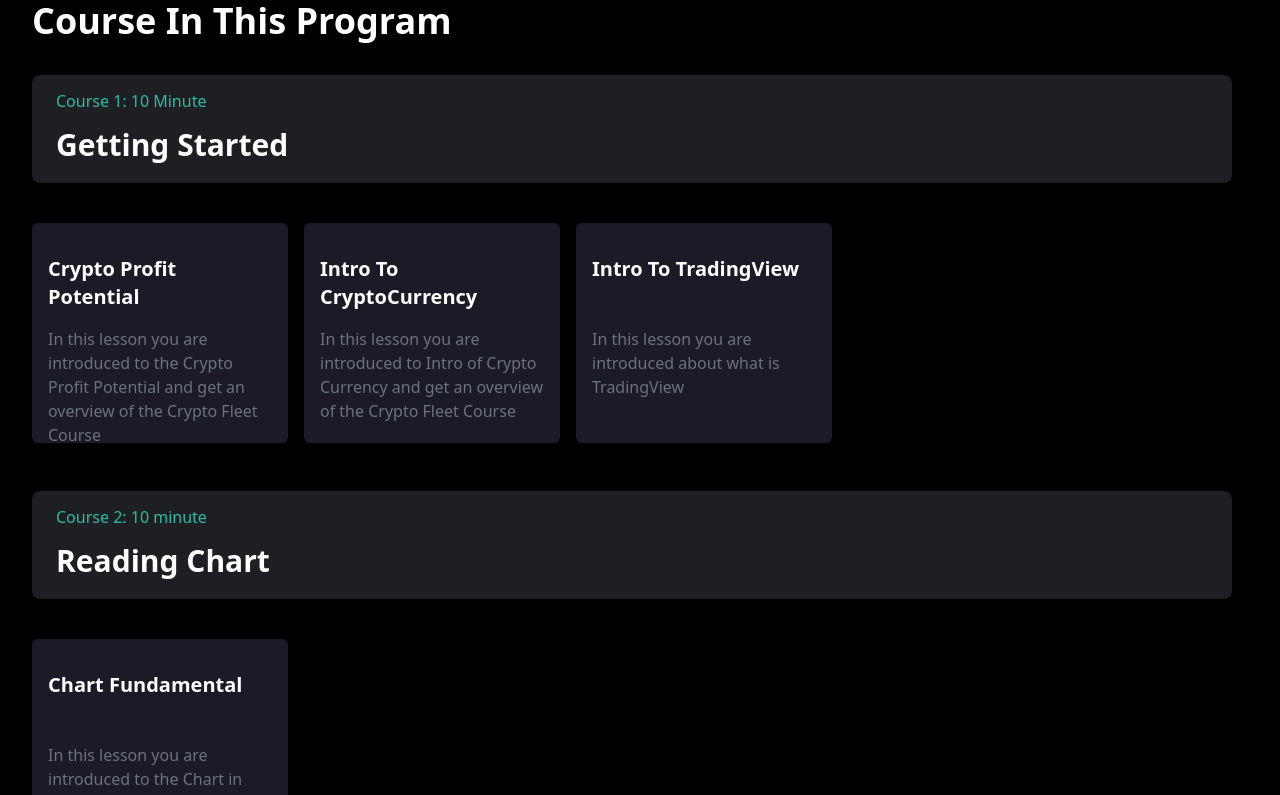
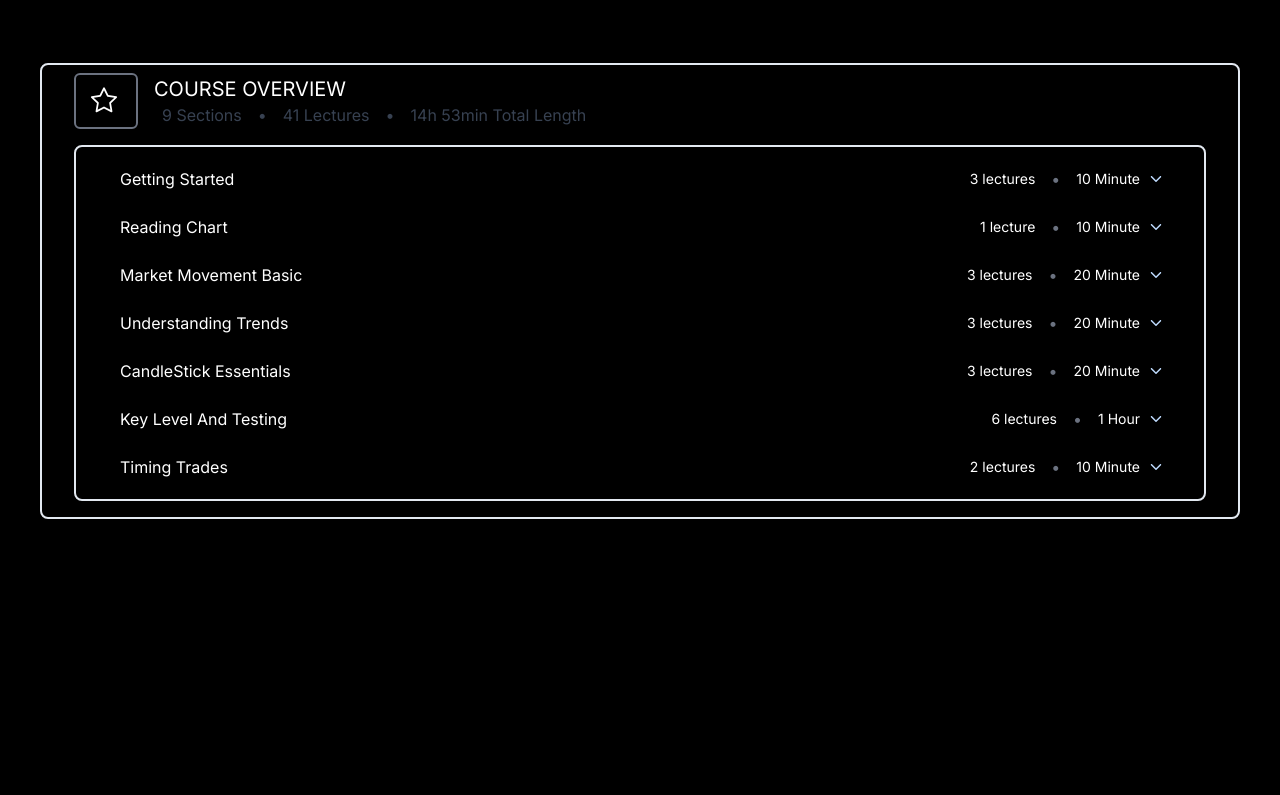
Before and after one commit to Salman-Aijaz/Course-Intro, a Next.js app: page / in a window 1280 px wide. Shown: the part 1540-2335 px from the top of the page. After the commit the page ends 2075 px from the top, so only its background shows below. Built offline with nearby package versions, Linux system fonts and the light colour scheme.

Commit message:
Course New

```diff
--- a/src/app/Components/CourseProgram.tsx
+++ b/src/app/Components/CourseProgram.tsx
@@ -1,293 +1,154 @@
-
 "use client";
-import Image from "next/image";
 import React, { useState } from "react";
-import "slick-carousel/slick/slick.css";
-import "slick-carousel/slick/slick-theme.css";
-import { FaBookOpen } from "react-icons/fa6";
-import { FiBookOpen } from "react-icons/fi";
-
-interface ReadMoreState {
-  [courseIndex: number]: {
-    [lessonIndex: number]: boolean;
-  };
-}
-
-
-const CourseProgram = () => {
-  const [showCourse, setShowCourse] = useState(false);
-  const [readMore, setReadMore] = useState<ReadMoreState>({});
-  const [showFullName, setShowFullName] = useState<ReadMoreState>({});
-
-
-
-
-
-  const toggleReadDisplay = (courseIndex: number, lessonIndex: number) => {
-    setReadMore((prevStates) => ({
-      ...prevStates,
-      [courseIndex]: {
-        ...prevStates[courseIndex],
-        [lessonIndex]: !prevStates[courseIndex]?.[lessonIndex],
-      },
-    }));
-  };
-
-
-  const getReadMore = (text: string, courseIndex: number, lessonIndex: number) => {
-    if (readMore[courseIndex]?.[lessonIndex]) {
-      return text;
-    } else {
-      return text.length > 111 ? `${text.slice(0, 111)} ` : text;
-    }
-  };
-
-  const toggleNameDisplay = (courseIndex:number,lessonIndex:number) => {
-    setShowFullName((prevState)=>({
-      ...prevState,
-      [courseIndex]:{
-        ...prevState[courseIndex],
-        [lessonIndex]:!prevState[courseIndex]?.[lessonIndex],
-      },
-    }))
-  };
-
-  const getDisplayName = (title: string,courseIndex:number,lessonIndex:number) => {
-    if (showFullName[courseIndex]?.[lessonIndex]) {
-      return title;
-    } else {
-      return title.length >= 30 ? `${title.slice(0, 30)} ` : title;
-    }
-  };
+import { IoIosArrowDown } from "react-icons/io";
+import { FiVideo } from "react-icons/fi";
+import { GoStar } from "react-icons/go";
 
 const courses = [
   {
     title: "Getting Started",
+    lectures: "3 lectures",
     time: "10 Minute",
     lessons: [
-        {
-          chapter: "Chapter 1",
-          title: "Crypto Profit Potential",
-          description: "In this lesson you are introduced to the Crypto Profit Potential and get an overview of the Crypto Fleet Course",
-        },
-        {
-          chapter: "Chapter 2",
-          title: "Intro To CryptoCurrency",
-          description: "In this lesson you are introduced to Intro of Crypto Currency and get an overview of the Crypto Fleet Course",
-        },
-        {
-          chapter: "Chapter 3",
-          title: "Intro To TradingView",
-          description: "In this lesson you are introduced about what is TradingView ",
-        },
+      { topic: "Crypto Profit Potential" },
+      { topic: "Intro To CryptoCurrency" },
+      { topic: "Intro To TradingView" },
     ],
   },
   {
     title: "Reading Chart",
-      time: "10 minute",
-      lessons: [
-        {
-          chapter: "Chapter 1",
-          title: "Chart Fundamental",
-          description: "In this lesson you are introduced to the Chart in Trading and get an overview of the Crypto Fleet Course",
-        },
-      ],
+    time: "10 Minute",
+    lectures: "1 lecture",
+    lessons: [{ topic: "Chart Fundamental" }],
   },
   {
     title: "Market Movement Basic",
     time: "20 Minute",
+    lectures: "3 lectures",
     lessons: [
-        {
-          chapter: "Chapter 1",
-          title: "Market Movement",
-          description: "In this lesson you will learn What is Market Movement",
-        },
-        {
-          chapter: "Chapter 2",
-          title: "Types Of Market Movement",
-          description: "In this lesson you will learn What are the types of Market Movement",
-        },
-        {
-          chapter: "Chapter 3",
-          title: "Identify The Market Movement",
-          description: "In this lesson you will learn how to identify the Market Movement",
-        },
+      { topic: "Market Movement" },
+      { topic: "Types Of Market Movement" },
+      { topic: "Identify The Market Movement" },
     ],
   },
   {
     title: "Understanding Trends",
     time: "20 Minute",
+    lectures: "3 lectures",
     lessons: [
-        {
-          chapter: "Chapter 1",
-          title: "Example UpTrend",
-          description: "In this lesson you will learn What is UpTrend",
-        },
-        {
-          chapter: "Chapter 2",
-          title: "Example DownTrend",
-          description: "In this lesson you will learn What is DownTrend",
-        },
-        {
-          chapter: "Chapter 3",
-          title: "Example Consolidation",
-          description: "In this lesson you will learn about what is Consolidation",
-        },
+      { topic: "Example UpTrend" },
+      { topic: "Example DownTrend" },
+      { topic: "Example Consolidation" },
     ],
   },
   {
     title: "CandleStick Essentials",
     time: "20 Minute",
+    lectures: "3 lectures",
     lessons: [
-        {
-          chapter: "Chapter 1",
-          title: "CandleStick",
-          description: "In this lesson you will learn What is CandleStick and why we use",
-        },
-        {
-          chapter: "Chapter 2",
-          title: "CandleStick Types",
-          description: "In this lesson you will learn The Types Of CandleStick",
-        },
-        {
-          chapter: "Chapter 3",
-          title: "CandleStick Example",
-          description: "In this lesson you will see The Example Of CandleStick and get to know in which time we Trade",
-        },
+      { topic: "CandleStick" },
+      { topic: "CandleStick Types" },
+      { topic: "CandleStick Example" },
     ],
   },
   {
     title: "Key Level And Testing",
     time: "1 Hour",
+    lectures: "6 lectures",
     lessons: [
-        {
-          chapter: "Chapter 1",
-          title: "Major Key Level",
-          description: "In this lesson you will learn The Major Key Level",
-        },
-        {
-          chapter: "Chapter 2",
-          title: "Key Level",
-          description: "In this lesson you will learn Key Level",
-        },
-        {
-          chapter: "Chapter 3",
-          title: "Break And Retest",
-          description: "In this lesson you will learn Break And Retest",
-        },
-        {
-          chapter: "Chapter 4",
-          title: "Rule Of Retest",
-          description: "In this lesson you will learn Rule Of Retest",
-        },
-        {
-          chapter: "Chapter 5",
-          title: "UpTrend Break And Retest",
-          description: "In this lesson you will learn UpTrend Break And Retest",
-        },
-        {
-          chapter: "Chapter 6",
-          title: "DownTrend Break And Retest",
-          description: "In this lesson you will learn DownTrend Break And Retest",
-        },
+      { topic: "Major Key Level" },
+      { topic: "Key Level" },
+      { topic: "Break And Retest" },
+      { topic: "Rule Of Retest" },
+      { topic: "UpTrend Break And Retest" },
+      { topic: "DownTrend Break And Retest" },
     ],
   },
   {
     title: "Timing Trades",
     time: "10 Minute",
+    lectures: "2 lectures",
     lessons: [
-        {
-          chapter: "Chapter 1",
-          title: "Time Frames",
-          description: "In this lesson you will learn What is TimeFrames and in which time you will do Trade",
-        },
-        {
-          chapter: "Chapter 2",
-          title: "Best Time For Trading",
-          description: "In this lesson you will learn Best Time For Trading and in which time you will do Trade",
-        },
+      { topic: "Time Frames" },
+      { topic: "Best Time For Trading" },
     ],
   },
 ];
 
-  const triggerCourse = () => {
-    setShowCourse(!showCourse);
+const CourseProgram = () => {
+  const [accordionOpen, setAccordionOpen] = useState<boolean[]>(new Array(courses.length).fill(false));
+
+  const toggleCourse = (index: number) => {
+    setAccordionOpen((previous) =>
+      previous.map((item, idx) => (idx === index ? !item : item))
+    );
   };
 
-  const displayedCourses = showCourse ? courses : courses.slice(0, 3);
+  return (
+    <div className="container mx-auto pt-20 pb-4 px-4 md:px-10">
+      <div className="flex flex-col border-2 border-solid rounded-lg pt-2 pb-4 px-2 md:px-8">
+        <div className="flex items-center mb-4">
+          <span className="w-12 md:w-16 border-solid border-2 border-gray-500 rounded-md px-2 py-3 text-white">
+            <GoStar className="w-8 h-5 md:w-10 md:h-7" />
+          </span>
+          <div className="ml-2 md:ml-4">
+            <h1 className="text-white text-lg md:text-xl">COURSE OVERVIEW</h1>
+            <div className="flex flex-wrap text-gray-700">
+              <p className="px-1 md:px-2">9 Sections</p>
+              <p className="px-1 md:px-2">•</p>
+              <p className="px-1 md:px-2">41 Lectures</p>
+              <p className="px-1 md:px-2">•</p>
+              <p className="px-1 md:px-2">14h 53min Total Length</p>
+            </div>
+          </div>
+        </div>
+        <div className="flex flex-col border-2 border-solid rounded-lg py-2 px-2 md:px-8">
+          {courses.map((course, index) => (
+            <>
+              <button
+              key={index}
+                className="group flex justify-between items-start py-2 px-2 pl-3 my-1 dark:hover:bg-zinc-900 hover:bg-zinc-900"
+                onClick={() => toggleCourse(index)}
+              >
+                <div className="flex items-center justify-between w-full">
+                  <div className="flex-1">
+                    <h3 className="text-white text-left text-xs md:text-base">{course.title}</h3>
+                  </div>
+                  <div className="flex items-center space-x-2">
+                    <h3 className="text-white text-xs md:text-sm ml-4">{course.lectures}</h3>
+                    <p className="px-2 text-gray-500">•</p>
+                    <p className="text-white text-xs md:text-sm">{course.time}</p>
+                  </div>
+                  <div className="ml-2 flex items-center justify-center">
+                    <IoIosArrowDown
+                      className={`text-blue-200 transition-transform ${
+                        accordionOpen[index] ? "rotate-180" : ""
+                      }`}
+                    />
+                  </div>
+                </div>
+              </button>
 
-  return (
-    <div className="container flex justify-center items-center ">
-      <div id="course" className="max-w-screen-xl w-full ">
-        <h1 className="mt-6 mb-8  leading-7 text-white font-sans text-4xl font-bold ">
-          Course In This Program
-        </h1>
-
-        {displayedCourses.map((course, courseIndex) => (
               <div
-            key={courseIndex}
-            className="ml-0 mr-0 mt-10 pr-4 pl-0 rounded-xl w-50"
+                className={`flex flex-col overflow-hidden transition-all duration-300 ease-in-out text-slate-700 text-sm ${
+                  accordionOpen[index] ? "max-h-[1000px] opacity-100" : "max-h-0 opacity-0"
+                }`}
               >
-            <div className="bg-[rgba(30,31,35,1)] py-4 px-6 w-full rounded-lg">
-              <p className="mb-2 text-[#2cbca5] leading-5 font-sans">
-                Course {courseIndex + 1}: {course.time}
-              </p>
-              <h1 className="mb-2 leading-7 text-white font-sans text-3xl font-bold mt-5">
-                {course.title}
-              </h1>
+                <div className="px-4 py-3 overflow-hidden">
+                  {course.lessons.map((lesson, lessonIndex) => (
+                    <div key={lessonIndex} className="w-full flex mb-2">
+                      <div className="flex flex-1 items-center justify-start gap-2 md:gap-4">
+                        <FiVideo className="text-white text-xs md:text-base" />
+                        <p className="text-white text-xs md:text-base">{lesson.topic}</p>
                       </div>
-
-            <div className="flex gap-4 ml-0 mr-0 mt-10 pr-0 pl-0 w-full   overflow-x-auto">
-              {course.lessons.map((lesson, lessonIndex) => (
-                <div key={lessonIndex} className="flex-shrink-0  w-64 h-[220px] mb-2">
-                <article
-                  className=" bg-[rgba(29,26,39,1)] border-none rounded-md flex flex-col gap-2 h-full p-4"
-                >
-                    <h4
-                      className="text-white h-12 text-xl  font-semibold font-sans mt-4"
-                      onClick={ ()=>toggleNameDisplay(courseIndex,lessonIndex)}
-                    >
-                      {getDisplayName(lesson.title,courseIndex,lessonIndex)}
-                      {
-                        lesson.title.length>30 &&
-                        !showFullName[courseIndex]?.[lessonIndex] ? (
-                          <span className="cursor-pointer text-white">
-                            ...
-                          </span>
-                        ) : (
-                          <span></span>
-                        )
-                      }
-                    </h4>
-                    <div className="flex flex-col gap-1">
-                      <p
-                        className="font-sans text-gray-500 text-sm md:text-base mt-2 pt-2"
-                        onClick={() => toggleReadDisplay(courseIndex, lessonIndex)}
-                      >
-                        {getReadMore(lesson.description, courseIndex, lessonIndex)}
-                        {lesson.description.length > 111 &&
-                        !readMore[courseIndex]?.[lessonIndex] ? (
-                          <span className="cursor-pointer text-blue-500">
-                            Read More
-                          </span>
-                        ) : (
-                          <span></span>
-                        )}
-                      </p>
-                    </div>
-                </article>
+                      <div className="text-white text-xs md:text-sm">{course.time}</div>
                     </div>
                   ))}
                 </div>
               </div>
+            </>
           ))}
-
-        <button
-          onClick={triggerCourse}
-          className="bg-blue-500 h-12 w-40 rounded-md flex items-center justify-center font-sans mb-2 mt-4 text-white"
-        >
-          {showCourse ? "Show Less" : "Show More"}
-        </button>
+        </div>
       </div>
     </div>
   );
--- a/src/app/page.tsx
+++ b/src/app/page.tsx
@@ -12,7 +12,6 @@ export default function Home() {
     <Info/>
     <AboutCourse/>
     <CourseProgram/>
-    <PublicRating/>
      </div>
   );
 }
```
Also changed, not shown: src/app/Components/PublicRating.tsx (+30 -8 lines). Lines whose indentation alone changed are shown as unchanged.
